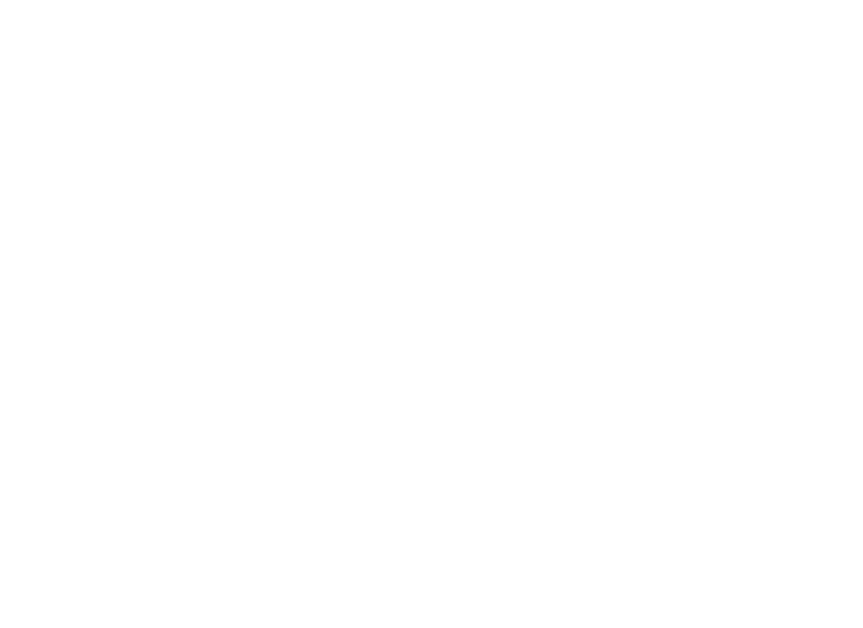
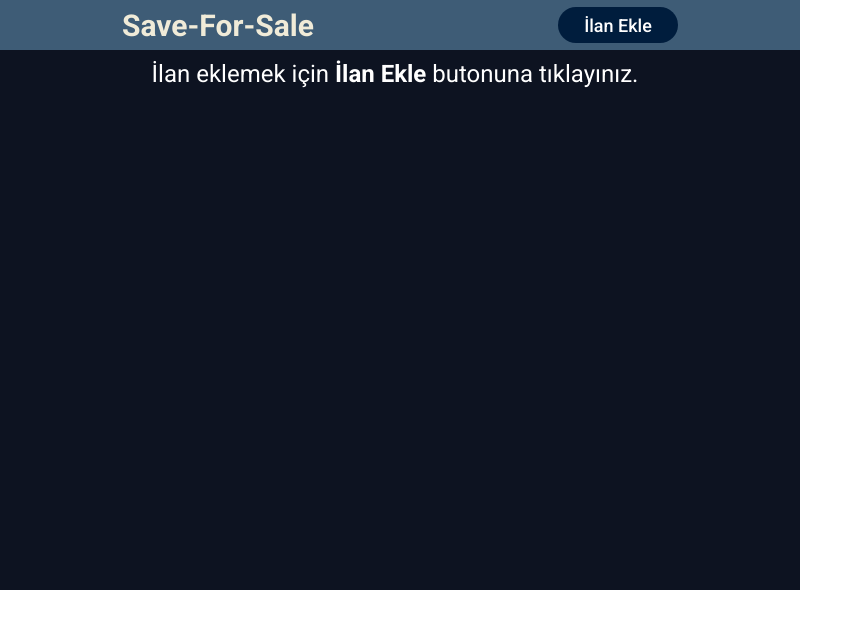
Before and after one commit to MehmetSunguralp/save-for-sale, a React (Vite) app in the folder client/: page / in a window 1280 px wide. Shown: the top 628 px of the page, without its empty margins (0-863 px from the left). Built offline with nearby package versions, Linux system fonts and the light colour scheme.

Commit message:
Create ad btn added

```diff
--- a/client/src/components/AdItem/AdItem.css
+++ b/client/src/components/AdItem/AdItem.css
@@ -38,7 +38,7 @@
 }
 
 .site-logo {
-	width: 30px;
+	width: 50px;
 }
 
 .ad-item:hover {
--- a/client/src/components/AdWrapper/AdWrapper.css
+++ b/client/src/components/AdWrapper/AdWrapper.css
@@ -14,16 +14,42 @@
 	font-size: 30px;
 }
 
+.header .add-btn {
+	font-family: var(--font);
+	font-size: 18px;
+	height: 36px;
+	width: 120px;
+	border-radius: 100px;
+	border: none;
+	background-color: var(--mid);
+	color: var(--white);
+	font-weight: 500;
+	transition: all 0.2s ease-in-out;
+	cursor: pointer;
+}
+.header .add-btn:hover {
+	background-color: var(--white);
+	color: var(--mid);
+}
+
 .ad-list-wrapper {
 	display: flex;
 	flex-direction: column;
 	gap: 10px;
 	align-items: center;
-	max-height: 540px;
+	height: 540px;
 	overflow: auto;
 	scrollbar-gutter: stable;
 	background-color: var(--dark);
 	padding-block: 10px;
+}
+.ad-list-wrapper .no-ad-warning {
+	font-size: 24px;
+	color: var(--white);
+}
+
+.ad-list-wrapper .no-ad-warning span {
+	font-weight: 600;
 }
 /* Custom Scrollbar */
 ::-webkit-scrollbar {
--- a/client/src/components/AdWrapper/AdWrapper.jsx
+++ b/client/src/components/AdWrapper/AdWrapper.jsx
@@ -6,26 +6,36 @@
 import { AdItem } from "../AdItem/AdItem";
 
 export const AdWrapper = ({ list }) => {
-	const currentDomainPath = window.location.href;
+	// const currentDomainPath = window.location.href;
+	//const currentDomainPath = "https://www.sahibinden.com/ilan/ozel-ders-verenler-yabanci-dil-almanca-dersi-1153549516/detay/";
+	//const currentDomainPath = "https://www.emlakjet.com/ilan/ayrancilar-ege-kent-4de-31-kiralik-daire-cagri-emlaktan-10245254/";
+	const currentDomainPath = "https://www.hepsiemlak.com/ankara-polatli-mehmet-akif-kiralik/daire/151732-10";
+	//const currentDomainPath = "https://www.arabam.com/ilan/galeriden-satilik-fiat-doblo-combi-1-3-multijet-safeline/2019-model-doblo-combi-1-3-multijet-safeline/26933812";
+	//const currentDomainPath = "https://www.letgo.com/item/bugaboo-bee-bebek-arabas-iid-1694381927";
 
 	const handleDomain = () => {
 		createAd(currentDomainPath);
 	};
-	if (list) {
+
 	return (
 		<div>
 			<div className="header">
 				<label className="main-title">Save-For-Sale</label>
-					<button className="add-btn" onClick={refreshAds}>
-						Yenile
+				<button className="add-btn" onClick={handleDomain}>
+					İlan Ekle
 				</button>
 			</div>
 			<div className="ad-list-wrapper">
-					{list.reverse().map((listingData, index) => {
+				{list ? (
+					list.reverse().map((listingData, index) => {
 						return <AdItem listingData={listingData} key={index} />;
-					})}
+					})
+				) : (
+					<p className="no-ad-warning">
+						İlan eklemek için <span>İlan Ekle</span> butonuna tıklayınız.
+					</p>
+				)}
 			</div>
 		</div>
 	);
-	}
 };
```
Also changed, not shown: client/src/components/AdItem/AdItem.jsx (+6 -10 lines). Lines whose indentation alone changed are shown as unchanged.
